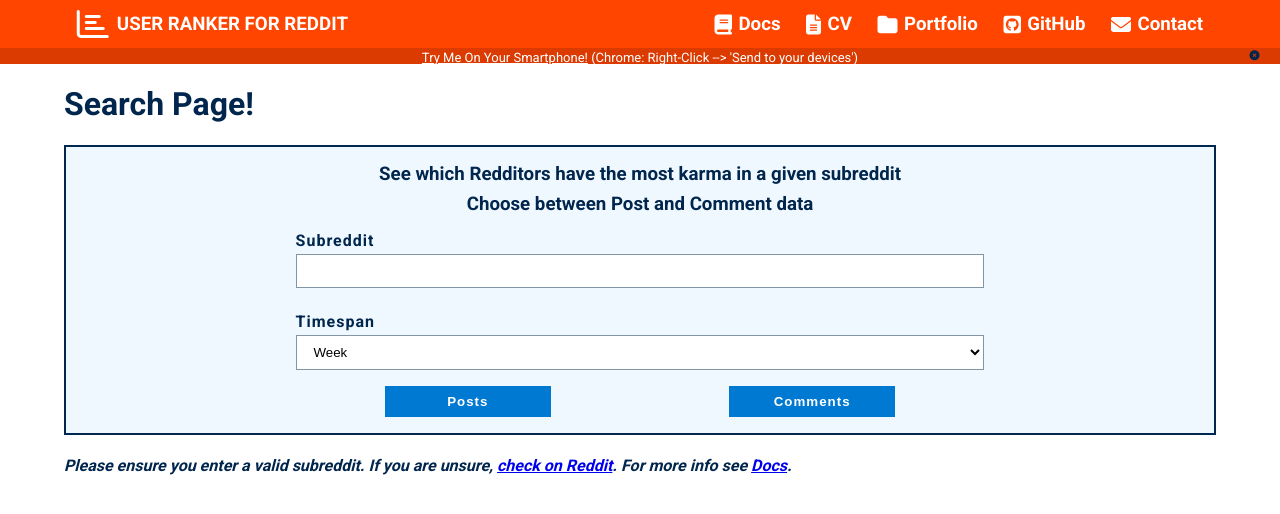
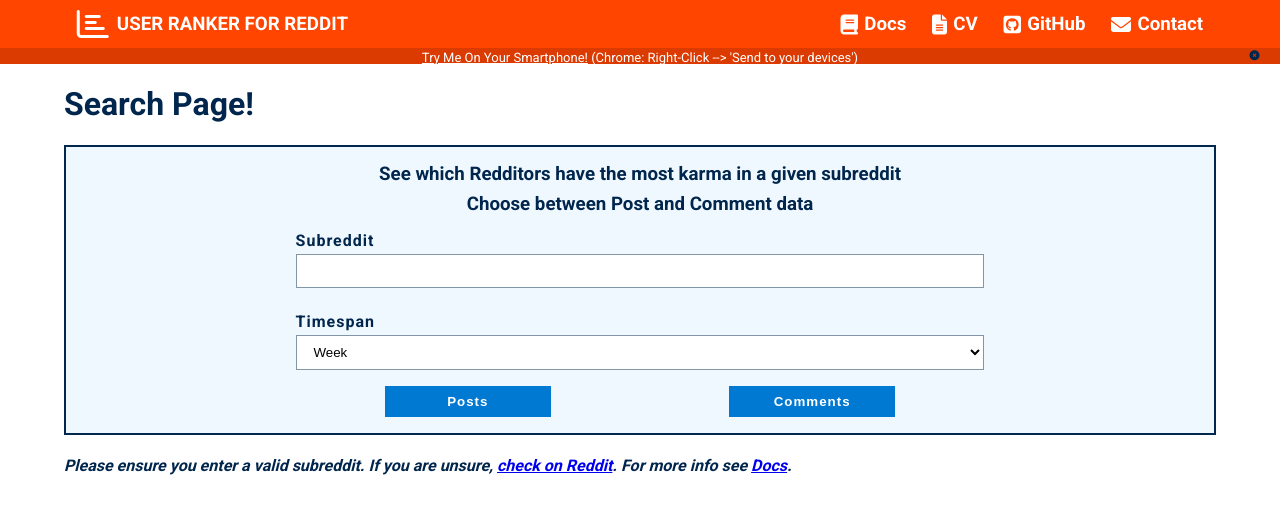
Before and after one commit to ckp92/user-ranker-for-reddit, a React (Create React App) app in the folder client/: page / in a window 1280 px wide. Shown: the top 514 px of the page. Built offline with nearby package versions, Linux system fonts and the light colour scheme.

Commit message:
Remove portfolio from header

```diff
--- a/client/src/components/header/options.js
+++ b/client/src/components/header/options.js
@@ -18,12 +18,6 @@
     content: "CV"
   },
   {
-    type: "link",
-    path: "/",
-    icon: "fas fa-folder fa-lg",
-    content: "Portfolio"
-  },
-  {
     type: "a",
     path: "https://github.com/ckp92/reddit-user-ranker",
     icon: "fab fa-github-square fa-lg",
```
